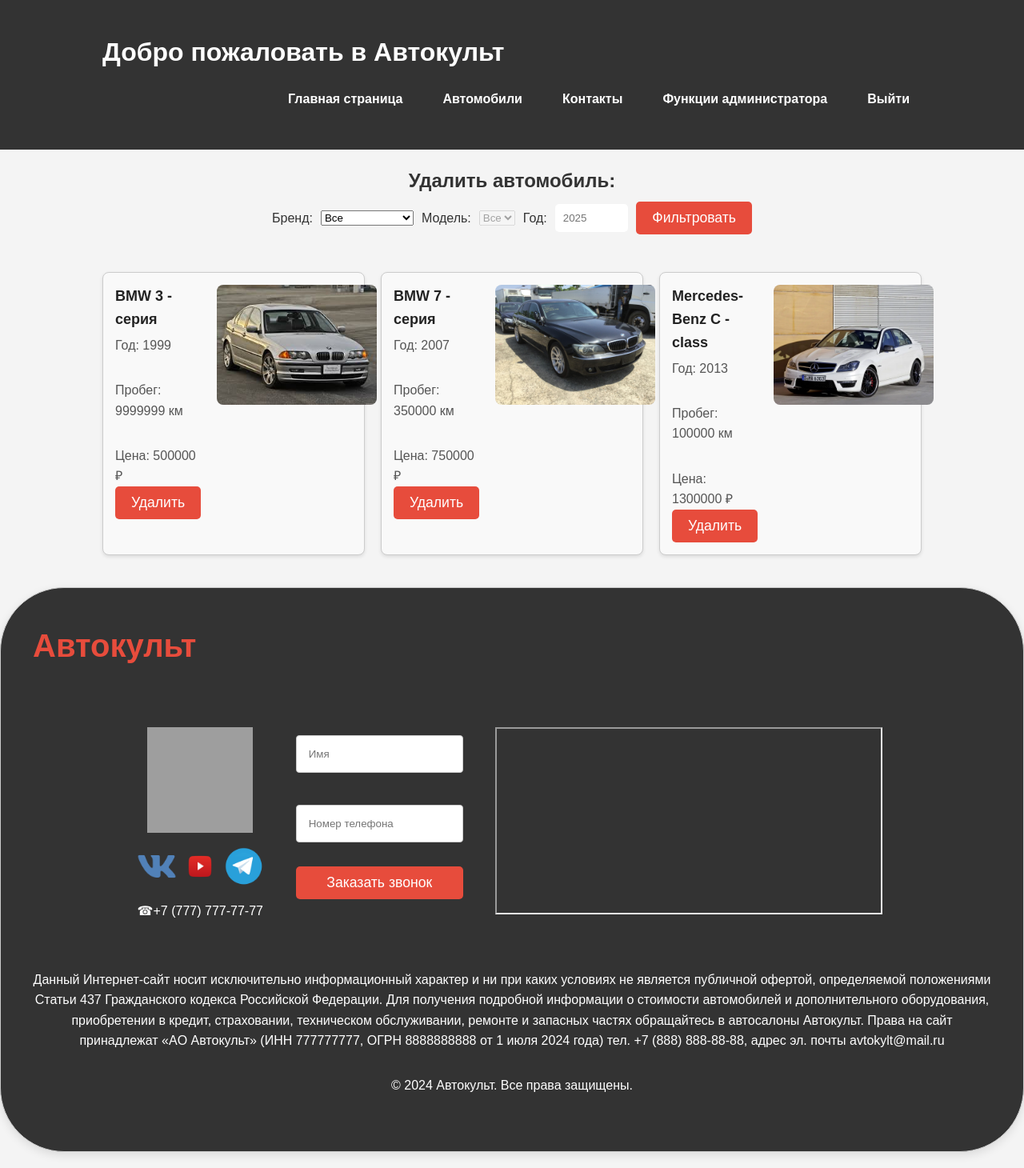
After one commit to Kostrov2003/DjangoSchool, a Django app: page /delete_car_poster/ in a window 1280 px wide. The commit adds this page. Shown: the whole page at 80% size. Run offline with Django 5.2, Linux system fonts and the light colour scheme; a user stored in the database is signed in; data comes from the database, SQL or seed files in the repository; both versions use the stored data as it was after the commit; grey boxes are pictures that could not be loaded.

Commit message:
global update

```diff
--- /dev/null
+++ b/samplesite/bboard/templates/bboard/delete_car_poster.html
@@ -0,0 +1,132 @@
+{% extends 'bboard/layout/basic.html' %}
+
+{% block title %}Удалить автомобиль{% endblock %}
+
+{% block content %}
+<style>
+    .container {
+        max-width: 1250px;
+        margin: 0 auto;
+        padding: 20px;
+    }
+
+    .header {
+        display: flex;
+        justify-content: flex-start;
+        align-items: center;
+        padding-bottom: 20px;
+    }
+
+    .logo {
+        width: 80px;
+        height: auto;
+    }
+
+    .main-text {
+        text-align: left;
+        margin-top: 50px;
+        font-size: 28px;
+        color: #333;
+    }
+
+    .car-list {
+        display: grid;
+        grid-template-columns: repeat(auto-fit, minmax(300px, 1fr));
+        gap: 20px;
+        margin-top: 40px;
+    }
+
+    .car-item {
+        display: flex;
+        justify-content: space-between;
+        border: 1px solid #ccc;
+        border-radius: 8px;
+        padding: 15px;
+        background-color: #f9f9f9;
+        box-shadow: 0 2px 4px rgba(0,0,0,0.1);
+    }
+
+    .car-item-info {
+        flex: 1;
+        padding-right: 20px;
+    }
+
+    .car-item img {
+        max-width: 200px;
+        height: auto;
+        object-fit: cover;
+        border-radius: 8px;
+    }
+
+    .car-item strong {
+        font-size: 18px;
+        color: #222;
+    }
+
+    .car-item span {
+        display: block;
+        margin-top: 5px;
+        color: #555;
+    }
+</style>
+<div class="container">
+    <form><h2>Удалить автомобиль:</h2></form>
+
+<form method="get" style="display: flex; align-items: center; gap: 10px;">
+    <!-- Выбор бренда -->
+    <label for="brand">Бренд:</label>
+    <select name="brand" id="brand" onchange="this.form.submit()" required>
+        <option value="">Все</option>
+        {% for brand in brands %}
+            <option value="{{ brand.id }}" {% if selected_brand == brand.id|stringformat:"s" %}selected{% endif %}>
+                {{ brand.name }}
+            </option>
+        {% endfor %}
+    </select>
+
+    <!-- Выбор модели (зависит от бренда) -->
+    <label for="model">Модель:</label>
+    <select name="model" id="model" {% if not selected_brand %}disabled{% endif %}>
+        <option value="">Все</option>
+        {% for model in car_models %}
+            <option value="{{ model.id }}" {% if selected_model == model.id|stringformat:"s" %}selected{% endif %}>
+                {{ model.name }}
+            </option>
+        {% endfor %}
+    </select>
+
+    <!-- Год -->
+    <label for="year">Год:</label>
+    <input type="text" name="year" id="year" size="4" maxlength="4" value="{{ selected_year|default:'' }}" placeholder="2025">
+
+    <button type="submit">Фильтровать</button>
+</form>
+
+
+<div class="car-list">
+    {% if cars %}
+        {% for car in cars %}
+            <div class="car-item">
+                <div class="car-item-info">
+                    <strong>{{ car.brand.name }} {{ car.model.name }}</strong><br>
+                    <span>Год: {{ car.year }}</span><br>
+                    <span>Пробег: {{ car.mileage }} км</span><br>
+                    <span>Цена: {{ car.price }} ₽</span>
+                            <form method="post" action="{% url 'delete_car' car.id %}" onsubmit="return confirm('Удалить автомобиль?');">
+                    {% csrf_token %}
+                    <button type="submit">Удалить</button>
+                </form>
+                </div>
+                {% if car.image %}
+                    <img src="{{ car.image.url }}" alt="Фото {{ car.model.name }}" style="max-width: 200px; max-height: 150px;">
+                {% else %}
+                    <p>Фото отсутствует</p>
+                {% endif %}
+            </div>
+        {% endfor %}
+    {% else %}
+        <p>Машины отсутствуют в наличии.</p>
+    {% endif %}
+</div>
+</div>
+{% endblock %}
--- a/samplesite/bboard/templates/bboard/layout/basic.html
+++ b/samplesite/bboard/templates/bboard/layout/basic.html
@@ -8,6 +8,50 @@
     <link rel="stylesheet" href="{% static 'css/style.css' %}">
     <title>{% block title %}{% endblock %}</title>
 </head>
+<style>
+    /* Сброс отступов */
+nav ul {
+    list-style: none;
+    margin: 0;
+    padding: 0;
+}
+
+/* Горизонтальное меню */
+nav ul > li {
+    display: inline-block;
+    position: relative;
+}
+
+/* Ссылки */
+nav a {
+    display: block;
+    padding: 10px 15px;
+    text-decoration: none;
+    color: black;
+}
+
+/* Подменю скрыто по умолчанию */
+.dropdown-content {
+    display: none;
+    position: absolute;
+    top: 100%;
+    left: 0;
+    background-color: #333333;
+    box-shadow: 0px 8px 16px rgba(0,0,0,0.2);
+    z-index: 1000;
+}
+
+/* Элементы подменю */
+.dropdown-content li {
+    display: block;
+}
+
+/* Показываем подменю при наведении */
+.dropdown:hover .dropdown-content {
+    display: block;
+}
+
+</style>
 
     <header>
         <div class="container">
@@ -17,6 +61,21 @@
                     <li><a href="{% url 'index' %}">Главная страница</a></li>
                     <li><a href="#cars">Автомобили</a></li>
                     <li><a href="#contact">Контакты</a></li>
+                    {% if user.is_authenticated %}
+                    <li class="dropdown"><a>Функции администратора</a>
+                        <ul class="dropdown-content">
+                            <li><a href="{% url 'add_car' %}">Добавить автомобиль</a></li>
+                            <li><a href="{% url 'add_model' %}">Добавить модель автомобиля</a></li>
+                            <li><a href="{% url 'manage_car' %}">Удалить автомобиль</a></li>
+                        </ul>
+                    </li>
+                    <li><form id="logout-form" method="post" action="{% url 'logout' %}" style="display: none;">
+                    {% csrf_token %}
+                    </form>
+                    <a href="#" onclick="document.getElementById('logout-form').submit(); return false;">Выйти</a></li>
+                    {% else %}
+                    <li><a href="{% url 'login' %}">Вход</a></li>
+                    {% endif %}
                 </ul>
             </nav>
         </div>
--- a/samplesite/bboard/urls.py
+++ b/samplesite/bboard/urls.py
@@ -1,10 +1,22 @@
 from django.urls import path
+from django.contrib.auth import views as auth_views
+
+
 
 from .views import index
 from .views import page_bmw
+from .views import add_car_poster,get_models, manage_car_poster, delete_car_poster, add_car_model
+
 
 urlpatterns = [
     path('', index, name='index'),
+    path('login/', auth_views.LoginView.as_view(template_name='bboard/login.html'), name='login'),
+    path('logout/', auth_views.LogoutView.as_view(template_name='bboard/logout.html', next_page='logout'), name='logout'),
+    path('add_car_poster/', add_car_poster, name='add_car'),
+    path('get_models/', get_models, name='get_models'),  # для AJAX
+    path('add_car_model/', add_car_model, name='add_model'),
+    path('delete_car_poster/', manage_car_poster, name='manage_car'),
+    path('delete_car_poster/<int:car_id>/', delete_car_poster, name='delete_car'),
     path('BMW/', page_bmw, name='page_bmw'),
 
 ]
--- a/samplesite/bboard/views.py
+++ b/samplesite/bboard/views.py
@@ -1,13 +1,86 @@
+from django.contrib.auth.decorators import login_required
 from django.shortcuts import render
 from django.urls import reverse_lazy
 from django.views.generic.edit import CreateView
+from django.shortcuts import get_object_or_404, redirect
+from django.contrib import messages
+from django.http import JsonResponse
 
 from .models import CarModel, CarBrand, Car
-
+from .forms import CarForm, CarModelForm
+from django.db.models import Q
 
 
 def index(request):
     return render(request, 'bboard/index.html')
+
+def add_car_model(request):
+    if request.method == 'POST':
+        form = CarModelForm(request.POST)
+        if form.is_valid():
+            car_model = form.save()  # Сохраняем модель
+            messages.success(request, f'Модель "{car_model.name}" успешно добавлена!')
+        else:
+            messages.error(request, 'Ошибка при добавлении модели. Пожалуйста, проверьте введенные данные.')
+    else:
+        form = CarModelForm()
+
+    return render(request, 'bboard/add_car_model.html', {'form': form})
+
+@login_required
+def manage_car_poster(request):
+    brand_id = request.GET.get('brand')
+    model_id = request.GET.get('model')
+    year = request.GET.get('year')
+
+    cars = Car.objects.all()
+
+    if brand_id:
+        cars = cars.filter(model__brand_id=brand_id)
+
+    if model_id:
+        cars = cars.filter(model_id=model_id)
+
+    if year:
+        cars = cars.filter(year=year)
+
+    # Все бренды для списка
+    brands = CarBrand.objects.all()
+
+    # Только модели выбранного бренда
+    car_models = CarModel.objects.filter(brand_id=brand_id) if brand_id else []
+
+    return render(request, 'bboard/delete_car_poster.html', {
+        'cars': cars,
+        'brands': brands,
+        'car_models': car_models,
+        'selected_brand': brand_id,
+        'selected_model': model_id,
+        'selected_year': year
+    })
+
+@login_required
+def delete_car_poster(request, car_id):
+    car = get_object_or_404(Car, id=car_id)
+    if request.method == 'POST':
+        car.delete()
+        return redirect('manage_car')
+
+@login_required
+def add_car_poster(request):
+    if request.method == 'POST':
+        form = CarForm(request.POST, request.FILES)
+        if form.is_valid():
+            form.save()
+    else:
+        form = CarForm()
+    return render(request,'bboard/add_car_poster.html', {'form': form})
+
+
+def get_models(request):
+    brand_id = request.GET.get('brand_id')
+    models = CarModel.objects.filter(brand_id=brand_id).values('id', 'name')
+    return JsonResponse(list(models), safe=False)
 
 
 def page_bmw(request):
--- a/samplesite/samplesite/settings.py
+++ b/samplesite/samplesite/settings.py
@@ -15,6 +15,9 @@ from pathlib import Path
 # Build paths inside the project like this: BASE_DIR / 'subdir'.
 BASE_DIR = Path(__file__).resolve().parent.parent
 
+
+LOGIN_REDIRECT_URL = '/'
+LOGOUT_REDIRECT_URL = '/'
 
 # Quick-start development settings - unsuitable for production
 # See https://docs.djangoproject.com/en/5.2/howto/deployment/checklist/
```
Also changed, not shown: samplesite/bboard/forms.py (+16 -0 lines), samplesite/bboard/templates/bboard/add_car_model.html (added, +33 -0 lines), samplesite/bboard/templates/bboard/add_car_poster.html (added, +72 -0 lines), samplesite/bboard/templates/bboard/login.html (added, +11 -0 lines), samplesite/bboard/templates/bboard/logout.html (added, +10 -0 lines), samplesite/db.sqlite3, samplesite/media/cars/e65rest.jpg (added), samplesite/media/cars/mercedes-benz_c-class_836870.webp (added).
